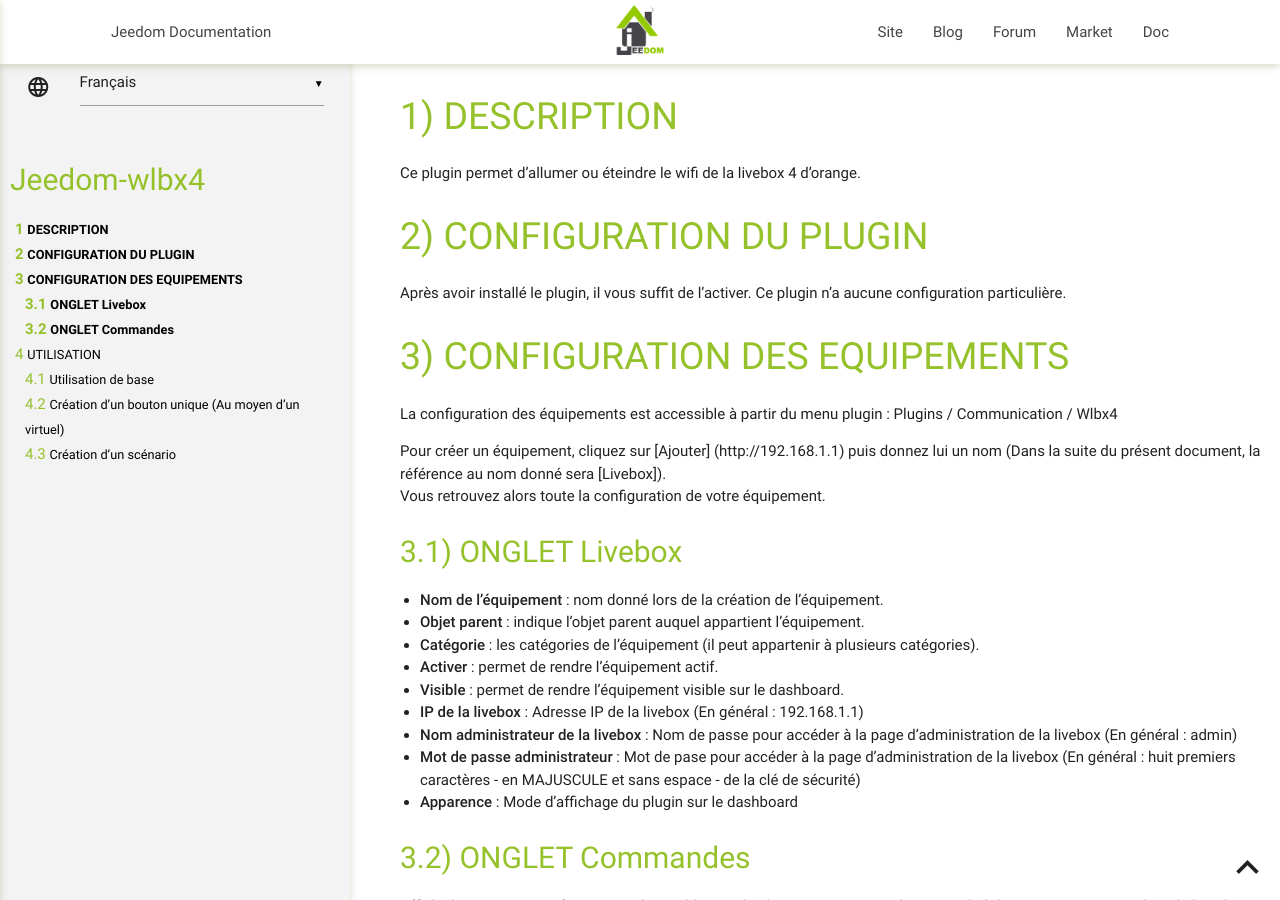
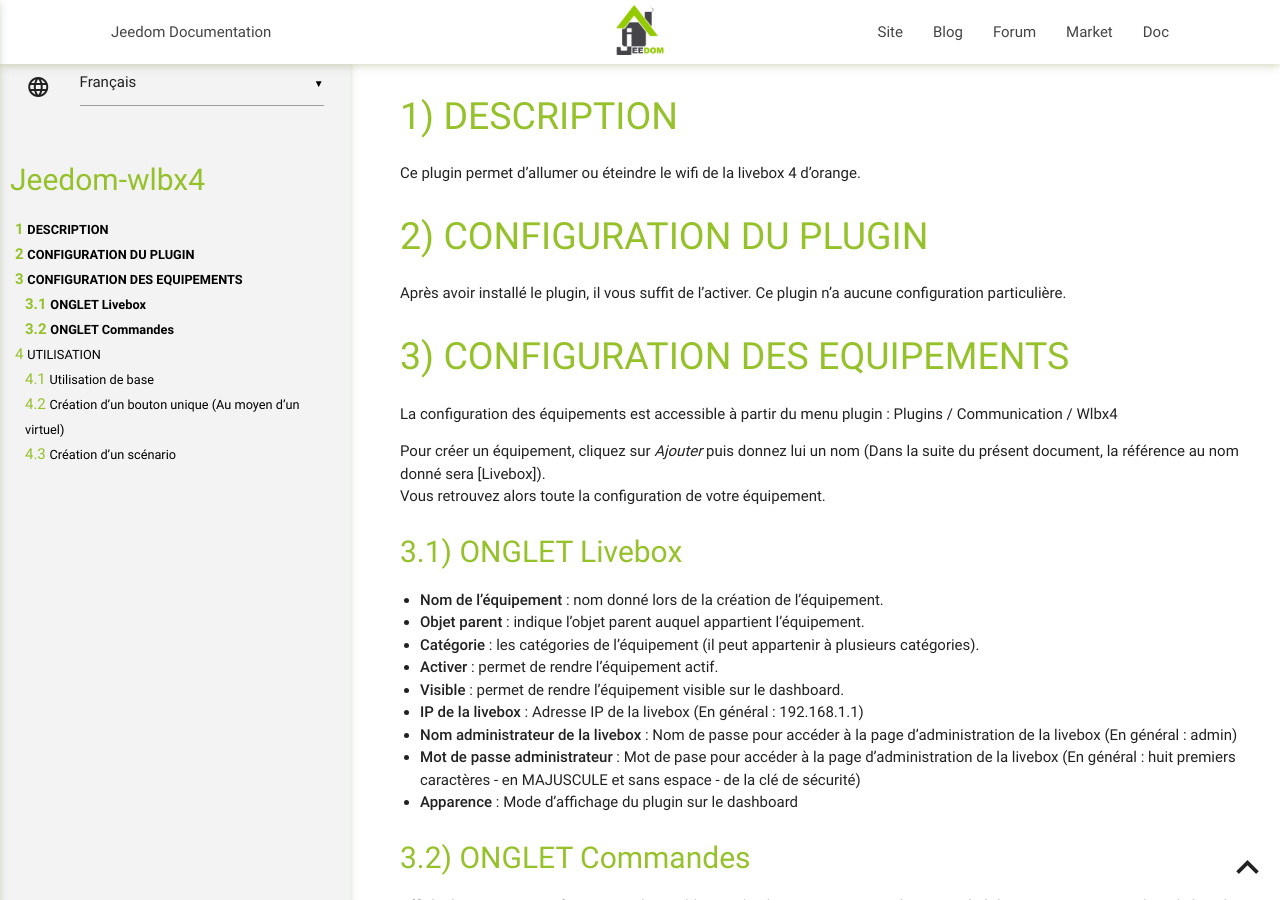
Before and after one commit to pebteam/jeedom-wlbx4, a Jekyll site: the page built from docs/fr_FR/index.md, in a window 1280 px wide and 900 px high. Built offline with Jekyll 4.4.1, drawn with Linux system fonts in a browser that asks for light colours; our own code applies the rules of GitHub Pages for plain Markdown files; part of the change alters nothing that is shown.

Commit message:
Update index.md

```diff
--- a/docs/fr_FR/index.md
+++ b/docs/fr_FR/index.md
@@ -11,7 +11,7 @@ CONFIGURATION DES EQUIPEMENTS
 La configuration des équipements est accessible à partir du menu plugin :
 Plugins / Communication / Wlbx4
 
-Pour créer un équipement, cliquez sur [Ajouter] (http://192.168.1.1) puis donnez lui un nom (Dans la suite du présent document, la référence au nom donné sera [Livebox]).
+Pour créer un équipement, cliquez sur *Ajouter* puis donnez lui un nom (Dans la suite du présent document, la référence au nom donné sera [Livebox]).
 Vous retrouvez alors toute la configuration de votre équipement.
 
 ONGLET Livebox
```
